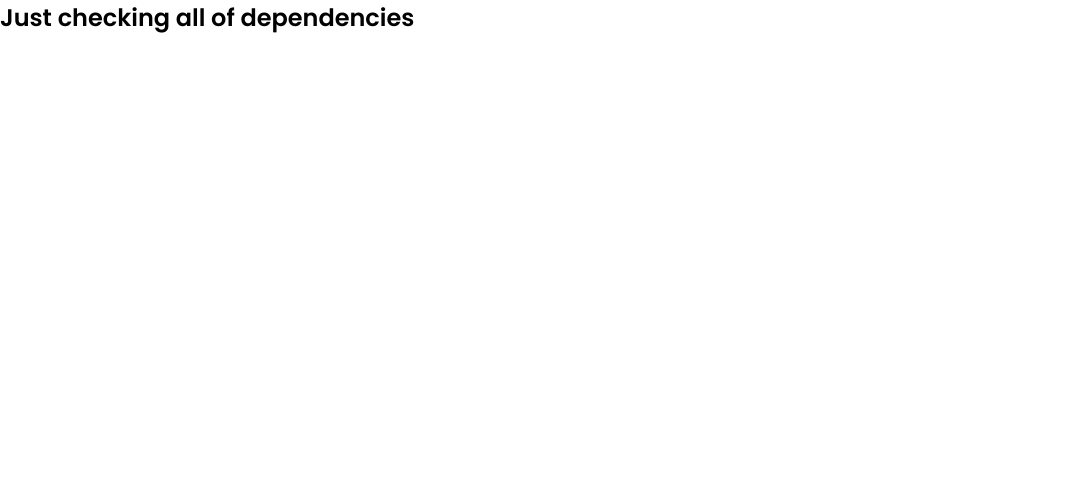
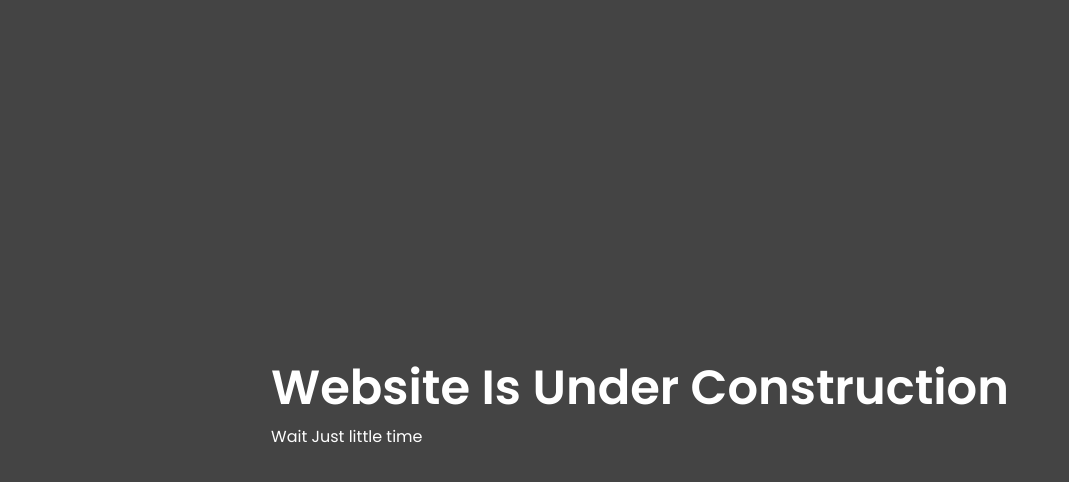
Before and after one commit to Ashik-Mahmud/developer-portfolio, a plain HTML site: page index.html in a window 1280 px wide. Shown: the whole page, without its empty margins (0-1069 px from the left). Drawn offline with Linux system fonts and the light colour scheme.

Commit message:
adding underconstruction messages for this site

```diff
--- a/index.html
+++ b/index.html
@@ -19,7 +19,8 @@
 
     <!-- hero area start here  -->
     <section class="hero-area">
-        <h1>Just checking all of dependencies</h1>
+        <h1>Website is under construction</h1>
+        <span>Wait Just little time</span>
     </section>
     <!-- hero area end Here  -->
 
--- a/public/css/style.css
+++ b/public/css/style.css
@@ -43,3 +43,20 @@ a{
 
 
 /* root css  start here  */
+
+/* this is underconstruction css  */
+body{
+    display: grid;
+    place-items: center;
+    min-height: 100vh;
+    background-color: #444;
+}
+
+h1{
+    font-size: 3rem;
+    text-transform: capitalize;
+    color: #fff;
+}
+span{
+    color: #fefefe;
+}
```
